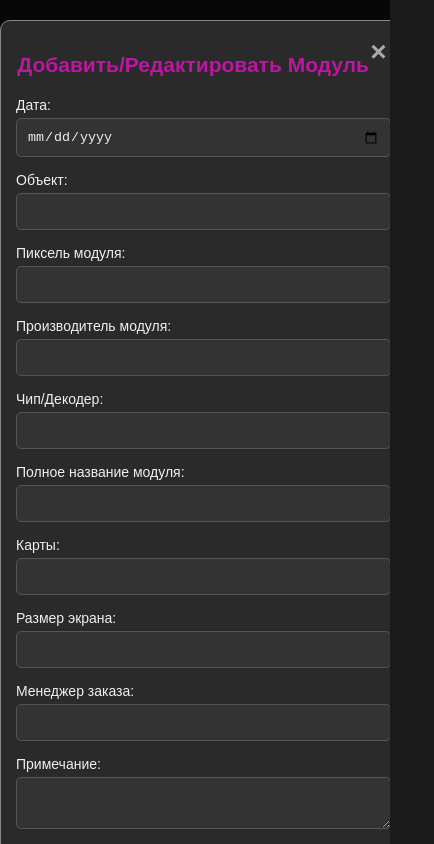
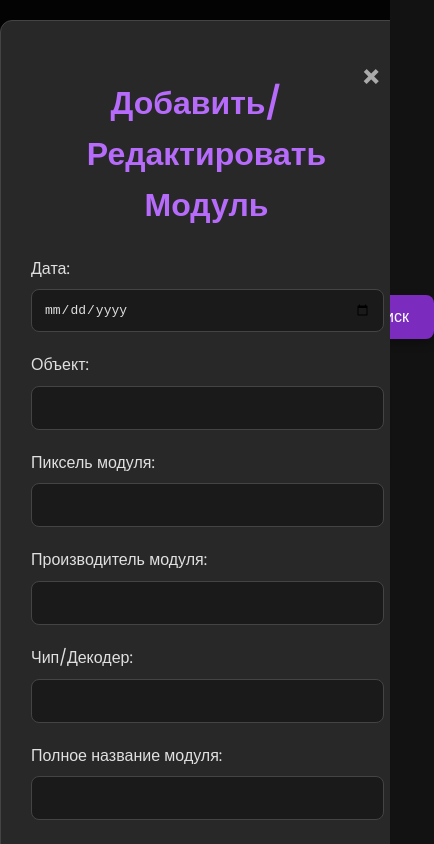
Before and after one commit to FELEX45/ModuleKING, a plain HTML site: page index.html in a window 390 px wide. Both pictures are taken after typing "Sample" into the empty fields and a click on the button "Добавить". Shown: the whole page, 434 px wide, since content can reach past the window. Drawn offline with Linux system fonts and the light colour scheme; no server answers.

Commit message:
Revamp UI/UX with improved styling and animations

```diff
--- a/style.css
+++ b/style.css
@@ -1,207 +1,263 @@
+@import url('https://fonts.googleapis.com/css2?family=Poppins:wght@300;400;600&display=swap');
+
 body {
-    font-family: Arial, sans-serif;
-    background-color: #1a1a1a;
-    color: #f0f0f0;
+    font-family: 'Poppins', Arial, sans-serif;
+    background-color: #121212; /* Более темный фон */
+    color: #e0e0e0; /* Светлый текст */
     margin: 0;
     padding: 20px;
+    line-height: 1.6;
 }
 
 h1 {
-    color: #bd16a1;
+    color: #b76bfb; /* Более яркий фиолетовый для заголовка */
     text-align: center;
+    margin-bottom: 30px;
+    font-size: 2.8em;
+    letter-spacing: 1px;
+    text-shadow: 0 2px 5px rgba(0, 0, 0, 0.5); /* Небольшая тень для заголовка */
 }
 
 .controls {
     display: flex;
     justify-content: center;
-    margin-bottom: 20px;
+    margin-bottom: 30px;
+    gap: 15px; /* Отступы между элементами управления */
 }
 
 .controls button {
-    background-color: #bd16a1;
+    background-color: #7b2cbf; /* Основной фиолетовый */
     color: white;
     border: none;
-    padding: 10px 20px;
+    padding: 12px 25px;
     text-align: center;
     text-decoration: none;
     display: inline-block;
     font-size: 16px;
-    margin: 4px 2px;
     cursor: pointer;
-    border-radius: 5px;
-    transition: background-color 0.3s ease;
+    border-radius: 8px; /* Более скругленные кнопки */
+    transition: background-color 0.3s ease, transform 0.2s ease, box-shadow 0.3s ease;
+    box-shadow: 0 4px 10px rgba(0, 0, 0, 0.3); /* Тень для кнопок */
 }
 
 .controls button:hover {
-    background-color: #9e1286;
+    background-color: #924edb; /* Светлее при наведении */
+    transform: translateY(-2px); /* Небольшой подъем */
+    box-shadow: 0 6px 15px rgba(0, 0, 0, 0.4); /* Увеличенная тень */
+}
+
+.controls button:active {
+    transform: translateY(0); /* Возвращение при нажатии */
+    box-shadow: 0 2px 5px rgba(0, 0, 0, 0.2); /* Меньшая тень при нажатии */
 }
 
 .controls input[type="text"] {
-    padding: 10px;
-    border: 1px solid #555;
-    border-radius: 5px;
-    background-color: #333;
-    color: #f0f0f0;
-    margin: 4px 2px;
+    padding: 12px;
+    border: 1px solid #444;
+    border-radius: 8px;
+    background-color: #282828; /* Темнее для инпутов */
+    color: #e0e0e0;
+    font-size: 16px;
+    outline: none; /* Убираем стандартную обводку */
+    transition: border-color 0.3s ease, box-shadow 0.3s ease;
+    box-shadow: 0 2px 5px rgba(0, 0, 0, 0.2); /* Тень для инпутов */
+}
+
+.controls input[type="text"]:focus {
+    border-color: #b76bfb; /* Фиолетовая обводка при фокусе */
+    box-shadow: 0 0 0 3px rgba(183, 107, 251, 0.3); /* Фиолетовая тень при фокусе */
+}
+
+/* Обёртка для таблицы для горизонтальной прокрутки */
+.table-container {
+    overflow-x: auto;
+    -webkit-overflow-scrolling: touch;
+    background-color: #1e1e1e; /* Темнее фон контейнера таблицы */
+    border-radius: 10px; /* Скругленные углы контейнера */
+    box-shadow: 0 8px 20px rgba(0, 0, 0, 0.4); /* Большая тень для контейнера */
+    padding: 15px;
 }
 
 table {
     width: 100%;
     border-collapse: collapse;
-    margin-top: 20px;
-    background-color: #2a2a2a;
-    border-radius: 8px;
-    overflow: hidden;
+    min-width: 900px; /* Минимальная ширина для прокрутки */
+    background-color: #1e1e1e; /* Фон таблицы */
 }
 
 table th,
 table td {
-    border: 1px solid #444;
-    padding: 10px;
+    border: 1px solid #333; /* Более мягкая граница */
+    padding: 12px 15px;
     text-align: left;
 }
 
 table th {
-    background-color: #3a3a3a;
-    color: #bd16a1;
+    background-color: #2a2a2a; /* Фон заголовков таблицы */
+    color: #b76bfb; /* Фиолетовый для заголовков */
+    font-weight: 600; /* Более жирный шрифт */
+    text-transform: uppercase; /* Верхний регистр */
+    font-size: 0.9em;
 }
 
 table tr:nth-child(even) {
-    background-color: #222;
+    background-color: #1a1a1a; /* Чередующиеся строки */
 }
 
 table tr:hover {
-    background-color: #333;
+    background-color: #282828; /* Светлее при наведении на строку */
+    cursor: pointer;
 }
 
+/* Стили для модального окна */
 .modal {
-    display: none;
+    display: none; /* Скрыто по умолчанию */
     position: fixed;
-    z-index: 1;
+    z-index: 100; /* Выше других элементов */
     left: 0;
     top: 0;
     width: 100%;
     height: 100%;
     overflow: auto;
-    background-color: rgba(0, 0, 0, 0.7);
+    background-color: rgba(0, 0, 0, 0.8); /* Более темный фон для затемнения */
+    animation: fadeIn 0.3s ease-out; /* Анимация появления */
 }
 
 .modal-content {
-    background-color: #2a2a2a;
-    margin: 10% auto;
-    padding: 20px;
-    border: 1px solid #888;
-    width: 80%;
-    max-width: 600px;
-    border-radius: 10px;
+    background-color: #282828; /* Фон контента модального окна */
+    margin: 5% auto; /* Центрируем, больший отступ сверху */
+    padding: 30px;
+    border: 1px solid #444;
+    width: 90%;
+    max-width: 650px;
+    border-radius: 12px; /* Более скругленные углы */
     position: relative;
-    box-shadow: 0 5px 15px rgba(0, 0, 0, 0.3);
+    box-shadow: 0 10px 30px rgba(0, 0, 0, 0.6); /* Большая тень */
+    animation: slideIn 0.3s ease-out; /* Анимация появления */
 }
 
 .close-button {
     color: #aaa;
     float: right;
-    font-size: 28px;
+    font-size: 32px; /* Больше размер */
     font-weight: bold;
+    transition: color 0.2s ease;
 }
 
 .close-button:hover,
 .close-button:focus {
-    color: #f0f0f0;
+    color: #b76bfb; /* Фиолетовый при наведении */
     text-decoration: none;
     cursor: pointer;
 }
 
 .modal-content h2 {
-    color: #bd16a1;
+    color: #b76bfb; /* Фиолетовый для заголовка модального окна */
     text-align: center;
-    margin-bottom: 20px;
+    margin-bottom: 25px;
+    font-size: 2em;
 }
 
 .modal-content form label {
     display: block;
-    margin-bottom: 5px;
-    color: #f0f0f0;
+    margin-bottom: 8px;
+    color: #e0e0e0;
+    font-weight: 400;
 }
 
 .modal-content form input[type="text"],
 .modal-content form input[type="date"],
 .modal-content form textarea {
-    width: calc(100% - 22px);
-    padding: 10px;
-    margin-bottom: 15px;
-    border: 1px solid #555;
-    border-radius: 5px;
-    background-color: #333;
-    color: #f0f0f0;
+    width: calc(100% - 24px); /* Корректировка ширины */
+    padding: 12px;
+    margin-bottom: 20px;
+    border: 1px solid #444;
+    border-radius: 8px;
+    background-color: #1a1a1a; /* Темнее для полей ввода */
+    color: #e0e0e0;
+    font-size: 1em;
+    outline: none;
+    transition: border-color 0.3s ease, box-shadow 0.3s ease;
+}
+
+.modal-content form input[type="text"]:focus,
+.modal-content form input[type="date"]:focus,
+.modal-content form textarea:focus {
+    border-color: #b76bfb;
+    box-shadow: 0 0 0 3px rgba(183, 107, 251, 0.3);
+}
+
+.modal-content form textarea {
+    resize: vertical; /* Разрешаем вертикальное изменение размера */
+    min-height: 80px;
 }
 
 .modal-content form button[type="submit"] {
-    background-color: #bd16a1;
+    background-color: #7b2cbf;
     color: white;
     border: none;
-    padding: 10px 20px;
+    padding: 15px 25px;
     text-align: center;
     text-decoration: none;
     display: block;
     width: 100%;
-    font-size: 16px;
+    font-size: 1.1em;
     cursor: pointer;
-    border-radius: 5px;
-    transition: background-color 0.3s ease;
+    border-radius: 8px;
+    transition: background-color 0.3s ease, transform 0.2s ease, box-shadow 0.3s ease;
+    margin-top: 20px;
+    box-shadow: 0 4px 10px rgba(0, 0, 0, 0.3);
 }
 
 .modal-content form button[type="submit"]:hover {
-    background-color: #9e1286;
+    background-color: #924edb;
+    transform: translateY(-2px);
+    box-shadow: 0 6px 15px rgba(0, 0, 0, 0.4);
 }
 
-/* Медиа-запросы для адаптивного дизайна */
-@media (max-width: 768px) {
-    body {
-        padding: 10px;
-        font-size: 14px;
+.modal-content form button[type="submit"]:active {
+    transform: translateY(0);
+    box-shadow: 0 2px 5px rgba(0, 0, 0, 0.2);
 }
 
-    h1 {
-        font-size: 24px;
+/* Стили для кнопок редактирования/удаления в таблице */
+table .edit-btn,
+table .delete-btn {
+    background-color: #5a209e; /* Темнее фиолетовый */
+    color: white;
+    border: none;
+    padding: 8px 12px;
+    text-align: center;
+    text-decoration: none;
+    display: inline-block;
+    font-size: 0.85em;
+    margin: 0 4px;
+    cursor: pointer;
+    border-radius: 5px;
+    transition: background-color 0.3s ease, transform 0.2s ease;
 }
 
-    .controls {
-        flex-direction: column; /* Элементы управления в столбец */
-        align-items: center;
+table .edit-btn:hover {
+    background-color: #7b2cbf;
+    transform: translateY(-1px);
 }
 
-    .controls button,
-    .controls input[type="text"] {
-        width: 90%; /* Занимают почти всю ширину */
-        margin-bottom: 10px;
+table .delete-btn {
+    background-color: #dc3545; /* Красный для удаления */
 }
 
-    /* Адаптивная таблица */
-    .table-container {
-        overflow-x: auto; /* Горизонтальная прокрутка */
-        -webkit-overflow-scrolling: touch; /* Плавная прокрутка на iOS */
+table .delete-btn:hover {
+    background-color: #c82333;
+    transform: translateY(-1px);
 }
 
-    table {
-        width: 800px; /* Минимальная ширина таблицы */
+/* Анимации */
+@keyframes fadeIn {
+    from { opacity: 0; }
+    to { opacity: 1; }
 }
 
-    table th,
-    table td {
-        padding: 8px;
-        font-size: 12px;
+@keyframes slideIn {
+    from { transform: translateY(-50px); opacity: 0; }
+    to { transform: translateY(0); opacity: 1; }
 }
-
-    .modal-content {
-        width: 95%;
-        margin: 5% auto; /* Центрируем модальное окно */
-        padding: 15px;
-    }
-
-    .modal-content form input[type="text"],
-    .modal-content form input[type="date"],
-    .modal-content form textarea {
-        width: calc(100% - 18px); /* Корректировка ширины полей ввода */
-    }
-}
```
Lines whose indentation alone changed are shown as unchanged.
